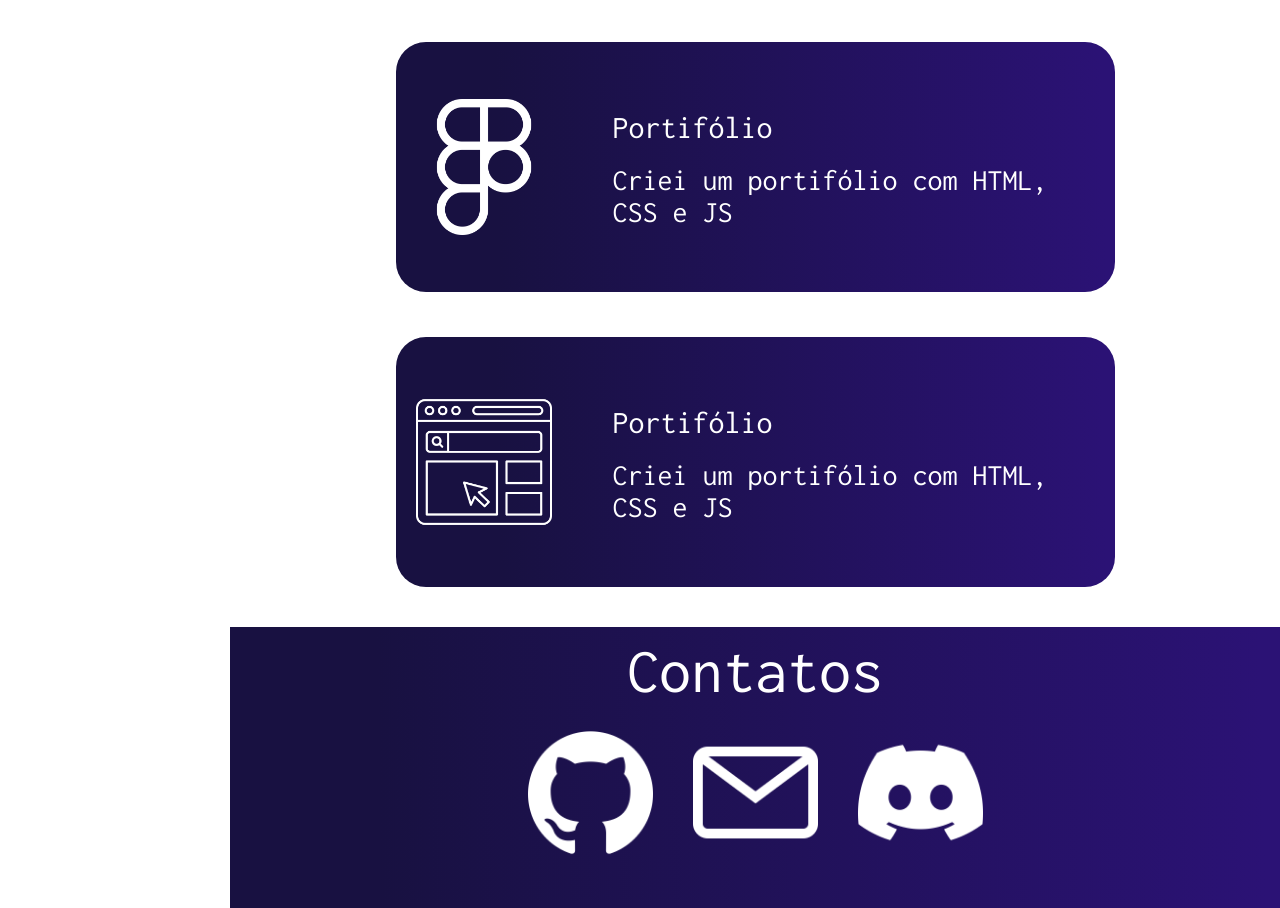
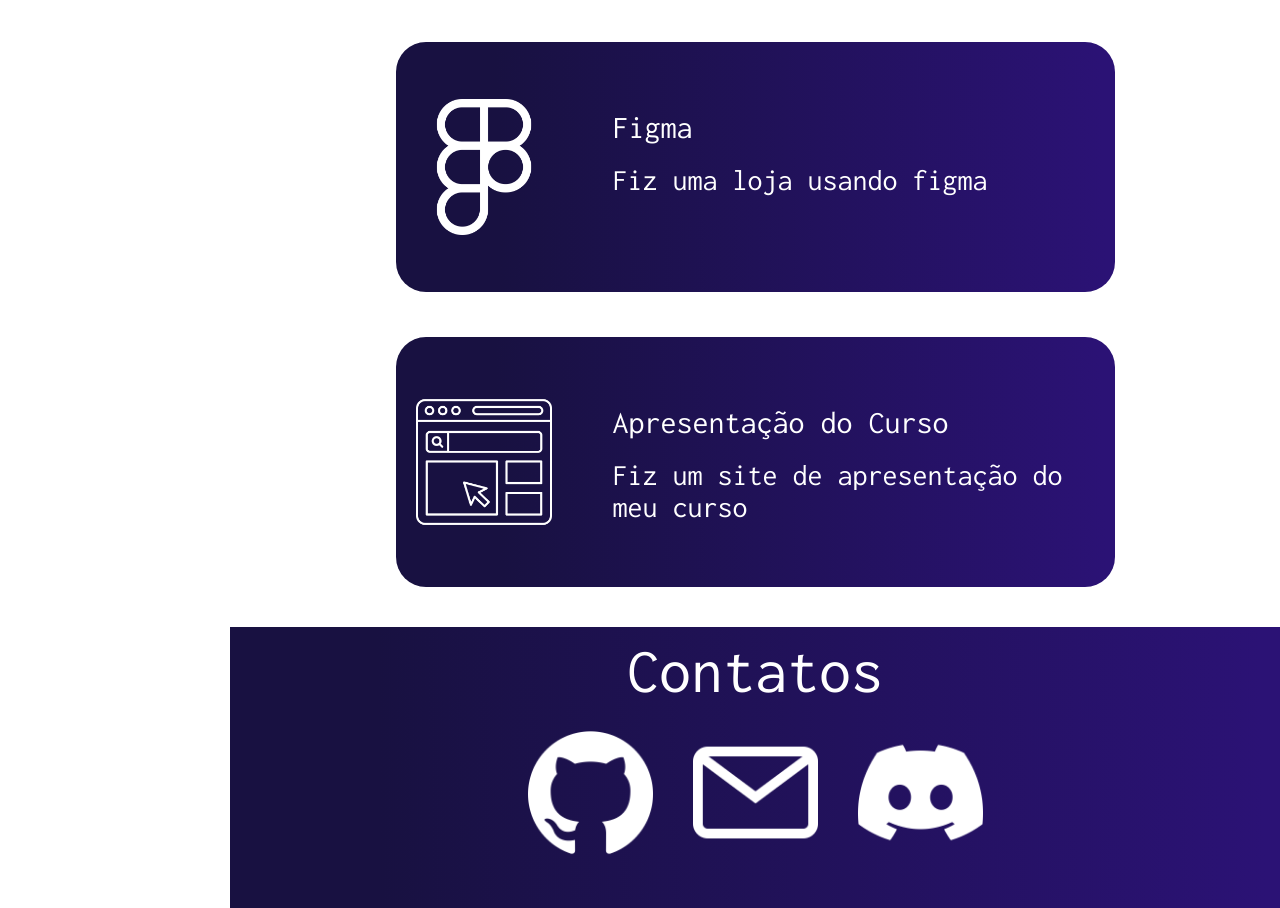
Before and after one commit to Nirayuki/Portifolio-premen, a plain HTML site: page index.html in a window 1280 px wide. Shown: the part 1329-2237 px from the top of the page. Drawn offline with Linux system fonts and the light colour scheme.

Commit message:
Update fix

```diff
--- a/index.html
+++ b/index.html
@@ -51,18 +51,18 @@
                         <div>Criei um portifólio com HTML, CSS e JS</div>
                     </div>
                 </a>
-                <a href="http://127.0.0.1:5500/pages/apresentacao.html?id=1" class="card">
+                <a href="./pages/figma.html" class="card">
                     <img src="assets/figma.png">
                     <div class="card_right">
-                        <p>Portifólio</p>
-                        <div>Criei um portifólio com HTML, CSS e JS</div>
+                        <p>Figma</p>
+                        <div>Fiz uma loja usando figma</div>
                     </div>
                 </a>
-                <a href="http://127.0.0.1:5500/pages/apresentacao.html?id=2" class="card">
+                <a href="./pages/apresentacao.html" class="card">
                     <img src="assets/apresentacao.png">
                     <div class="card_right">
-                        <p>Portifólio</p>
-                        <div>Criei um portifólio com HTML, CSS e JS</div>
+                        <p>Apresentação do Curso</p>
+                        <div>Fiz um site de apresentação do meu curso</div>
                     </div>
                 </a>
             </section>
```
